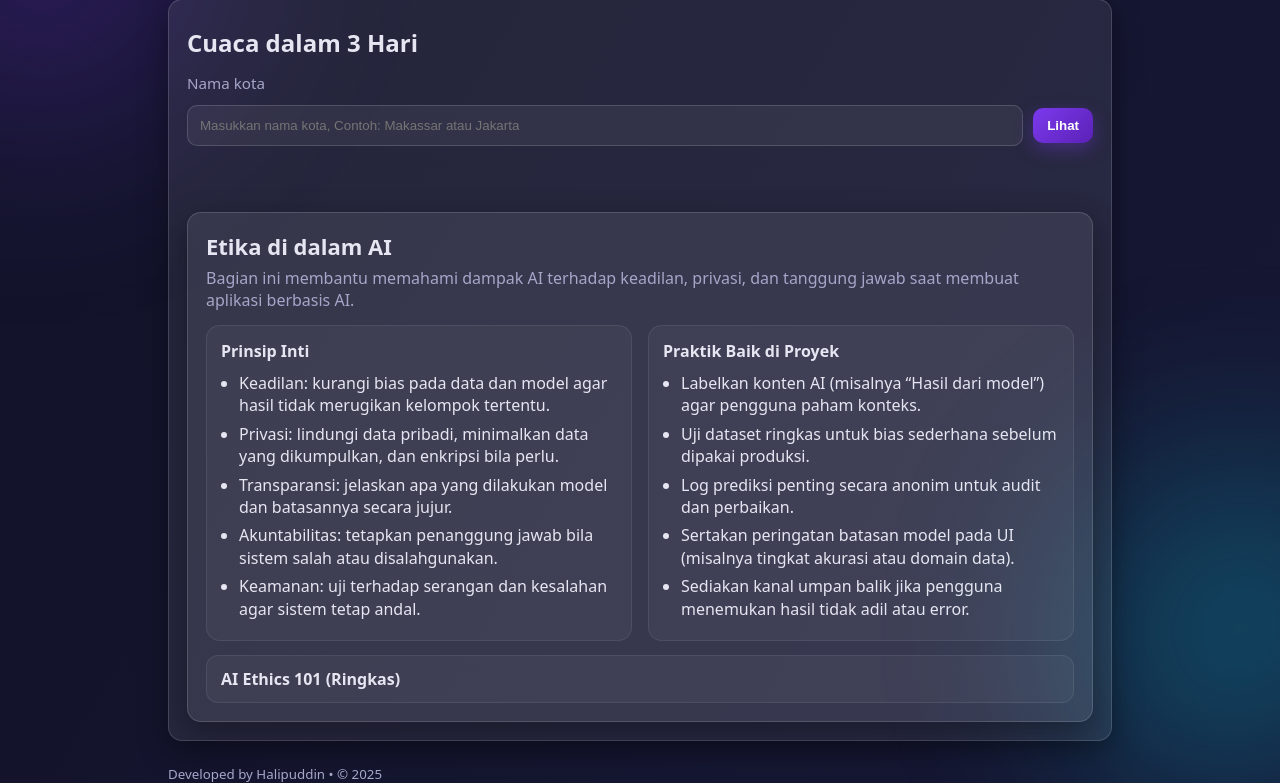
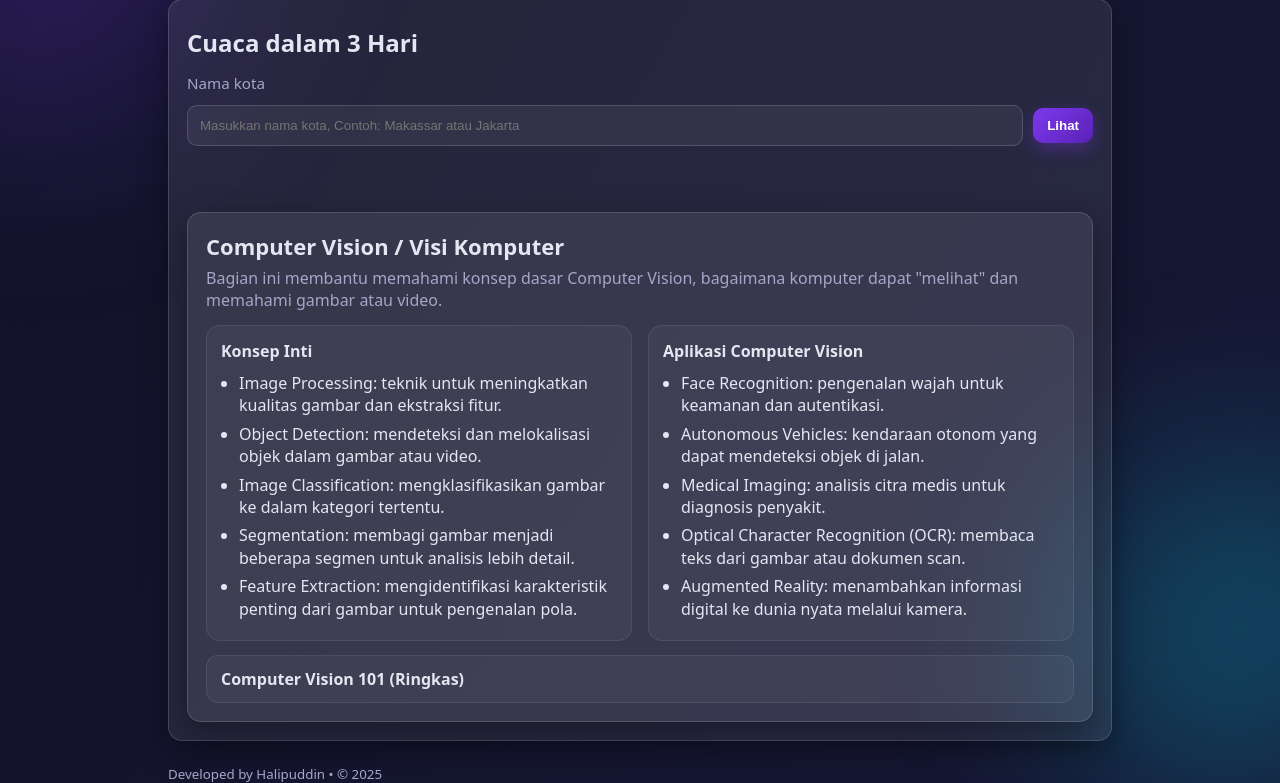
Before and after one commit to Halip26/quiz-app-flask, a Flask app: page / in a window 1280 px wide. Shown: the part 92-875 px from the top of the page. Run offline with Flask 3, Linux system fonts and the light colour scheme.

Commit message:
update the explanation to cv

```diff
--- a/templates/index.html
+++ b/templates/index.html
@@ -19,75 +19,63 @@
     <button class="btn btn-primary" type="submit">Lihat</button>
   </div>
 </form>
-<!-- Materi Etika AI (baru) -->
+<!-- Materi Computer Vision (baru) -->
 <div class="card reading">
-  <h3 class="reading-title">Etika di dalam AI</h3>
+  <h3 class="reading-title">Computer Vision / Visi Komputer</h3>
   <p class="reading-intro">
-    Bagian ini membantu memahami dampak AI terhadap keadilan, privasi, dan
-    tanggung jawab saat membuat aplikasi berbasis AI.
+    Bagian ini membantu memahami konsep dasar Computer Vision, bagaimana komputer dapat "melihat" dan memahami gambar atau video.
   </p>
 
   <div class="reading-grid">
     <div class="reading-block">
-      <h4>Prinsip Inti</h4>
+      <h4>Konsep Inti</h4>
       <ul class="reading-list">
         <li>
-          Keadilan: kurangi bias pada data dan model agar hasil tidak merugikan
-          kelompok tertentu.
+          Image Processing: teknik untuk meningkatkan kualitas gambar dan ekstraksi fitur.
         </li>
         <li>
-          Privasi: lindungi data pribadi, minimalkan data yang dikumpulkan, dan
-          enkripsi bila perlu.
+          Object Detection: mendeteksi dan melokalisasi objek dalam gambar atau video.
         </li>
         <li>
-          Transparansi: jelaskan apa yang dilakukan model dan batasannya secara
-          jujur.
+          Image Classification: mengklasifikasikan gambar ke dalam kategori tertentu.
         </li>
         <li>
-          Akuntabilitas: tetapkan penanggung jawab bila sistem salah atau
-          disalahgunakan.
+          Segmentation: membagi gambar menjadi beberapa segmen untuk analisis lebih detail.
         </li>
         <li>
-          Keamanan: uji terhadap serangan dan kesalahan agar sistem tetap andal.
+          Feature Extraction: mengidentifikasi karakteristik penting dari gambar untuk pengenalan pola.
         </li>
       </ul>
     </div>
 
     <div class="reading-block">
-      <h4>Praktik Baik di Proyek</h4>
+      <h4>Aplikasi Computer Vision</h4>
       <ul class="reading-list">
         <li>
-          Labelkan konten AI (misalnya “Hasil dari model”) agar pengguna paham
-          konteks.
+          Face Recognition: pengenalan wajah untuk keamanan dan autentikasi.
         </li>
         <li>
-          Uji dataset ringkas untuk bias sederhana sebelum dipakai produksi.
+          Autonomous Vehicles: kendaraan otonom yang dapat mendeteksi objek di jalan.
         </li>
-        <li>Log prediksi penting secara anonim untuk audit dan perbaikan.</li>
+        <li>Medical Imaging: analisis citra medis untuk diagnosis penyakit.</li>
         <li>
-          Sertakan peringatan batasan model pada UI (misalnya tingkat akurasi
-          atau domain data).
+          Optical Character Recognition (OCR): membaca teks dari gambar atau dokumen scan.
         </li>
         <li>
-          Sediakan kanal umpan balik jika pengguna menemukan hasil tidak adil
-          atau error.
+          Augmented Reality: menambahkan informasi digital ke dunia nyata melalui kamera.
         </li>
       </ul>
     </div>
   </div>
 
   <details class="reading-acc">
-    <summary>AI Ethics 101 (Ringkas)</summary>
+    <summary>Computer Vision 101 (Ringkas)</summary>
     <div class="reading-acc-body">
       <p>
-        Etika AI berfokus pada pembangunan sistem yang bermanfaat tanpa
-        menimbulkan kerugian tak sengaja melalui bias, kebocoran data, atau
-        keputusan otomatis yang tidak bisa dijelaskan.
+        Computer Vision adalah cabang AI yang memungkinkan komputer untuk memahami dan menginterpretasi informasi visual dari dunia sekitar, seperti gambar dan video.
       </p>
       <p>
-        Di konteks kuis dan aplikasi edukasi, etika berarti jujur pada kemampuan
-        sistem, menjaga privasi skor pengguna, dan tidak memanipulasi perilaku
-        pengguna dengan desain yang menyesatkan.
+        Teknologi ini menggunakan algoritma machine learning dan deep learning untuk mengenali pola, objek, dan fitur dalam data visual, memungkinkan aplikasi dari pengenalan wajah hingga kendaraan otonom.
       </p>
     </div>
   </details>
```
